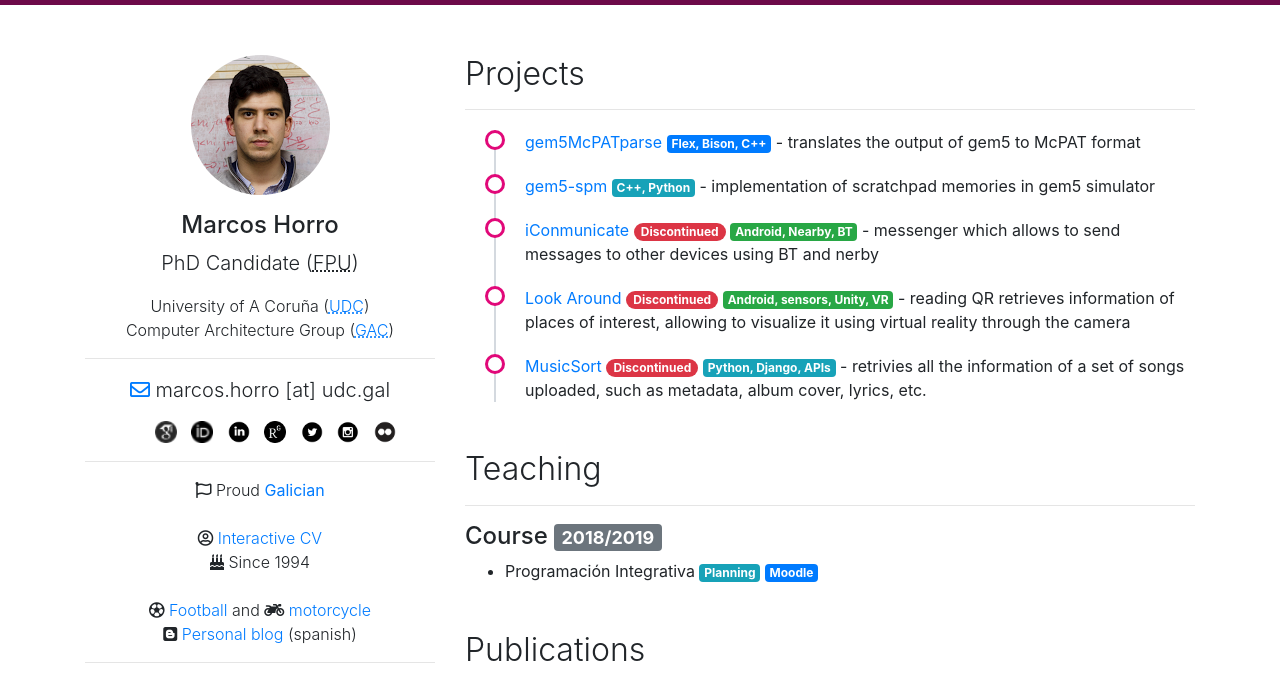
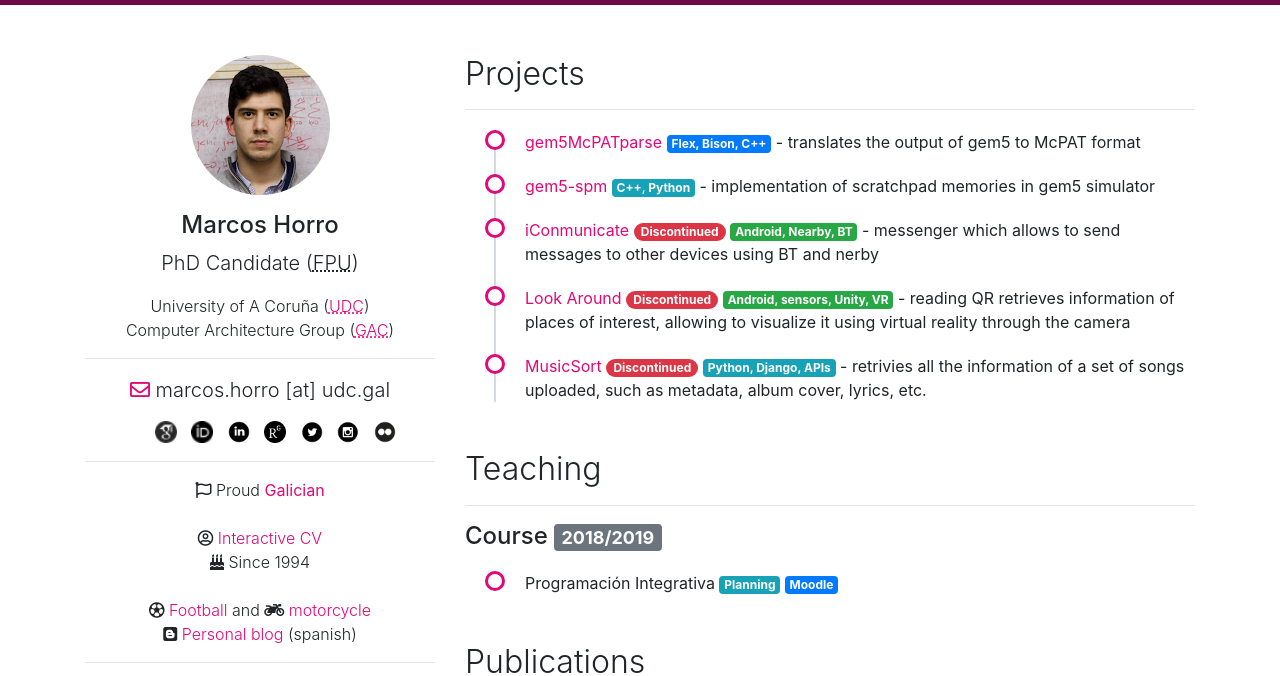
Before and after one commit to markoshorro/academic-template, a plain HTML site: page index.html in a window 1280 px wide. Shown: the part 53-729 px from the top of the page. Drawn offline with nearby package versions, Linux system fonts and the light colour scheme.

Commit message:
Color fixes

```diff
--- a/css/custom.css
+++ b/css/custom.css
@@ -110,6 +110,13 @@ div.bibinfo pre { clear:both; }
 .nav-link {
   color: #fff;
 }
+.nav-link:hover{
+  color: #ffa8d5;
+}
+
+a {
+  color: #e10879;
+}
 
 /* Sticky footer styles
 -------------------------------------------------- */
@@ -147,6 +154,30 @@ body > .container {
 
 code {
   font-size: 80%;
+}
+
+/* timelinelist
+-----------------------------------------------------*/
+
+ul.clist {
+    list-style-type: none;
+    position: relative;
+}
+ul.clist > li {
+    margin: 20px 0;
+    padding-left: 20px;
+}
+ul.clist > li:before {
+    content: ' ';
+    background: white;
+    display: inline-block;
+    position: absolute;
+    border-radius: 50%;
+    border: 3px solid #e10879;
+    left: 20px;
+    width: 20px;
+    height: 20px;
+    z-index: 400;
 }
 
 /* timelinelist
--- a/index.html
+++ b/index.html
@@ -116,7 +116,7 @@ href="http://gac.udc.es/" ><abbr title="Computer Architecture Group">GAC</abbr><
           <h3 class="display-5">Teaching</h3>
           <hr>
           <h4>Course <span class="badge badge-secondary">2018/2019</span></h4>
-          <ul>
+          <ul class="clist">
             <li>Programación Integrativa <a
 href="https://guiadocente.udc.es/guia_docent/index.php?centre=614&ensenyament=614G01&assignatura=614G01049&idioma=cast&any_academic=2018_19"
 class="badge badge-info">Planning</a> <a href="https://moodle.udc.es/course/view.php?id=51658" class="badge
@@ -172,7 +172,7 @@ badge-primary">Moodle</a>
                   <p><small class="text-muted"><i class="fas fa-calendar-alt"></i> Oct 2017 - present</small></p>
                 </div>
                 <div class="timeline-body">
-                  <p></p>
+                  <p><i class="fas fa-file-signature"></i> FPU fellowship</p>
                 </div>
               </div>
             </li>
@@ -185,7 +185,7 @@ badge-primary">Moodle</a>
                   <p><small class="text-muted"><i class="fas fa-calendar-alt"></i> Oct 2016 - Feb 2018</small></p>
                 </div>
                 <div class="timeline-body">
-                  <p></p>
+                  <p>90 credits course to complete my engineering studies</p>
                 </div>
               </div>
             </li>
@@ -198,7 +198,7 @@ badge-primary">Moodle</a>
                   <p><small class="text-muted"><i class="fas fa-calendar-alt"></i> Jun 2016 - Sep 2017</small></p>
                 </div>
                 <div class="timeline-body">
-                  <p></p>
+                  <p>Continuation of previous internship and working on topics related with <abbr title="high performance computing">HPC</abbr></p>
                 </div>
               </div>
             </li>
@@ -211,7 +211,7 @@ badge-primary">Moodle</a>
                   <p><small class="text-muted"><i class="fas fa-calendar-alt"></i> Jan 2015 - Jun 2015</small></p>
                 </div>
                 <div class="timeline-body">
-                  <p></p>
+                  <p>Competitive internship to collaborate in a department and initiate to research</p>
                 </div>
               </div>
             </li>
```
